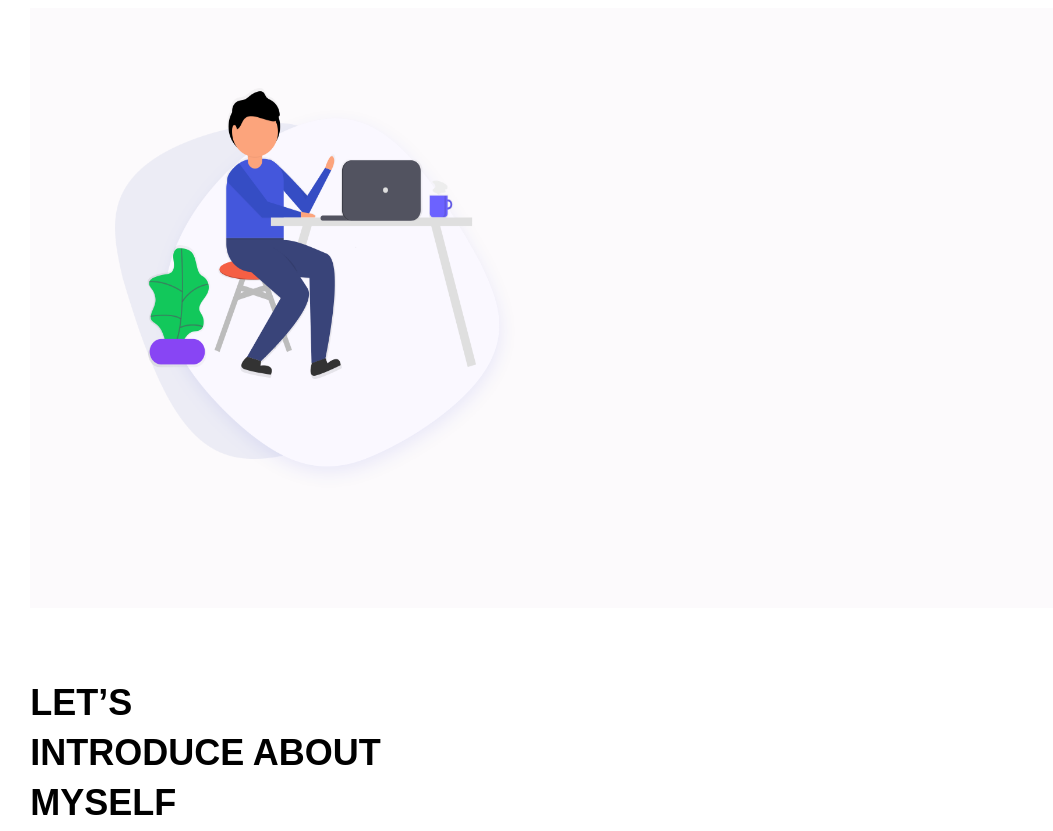
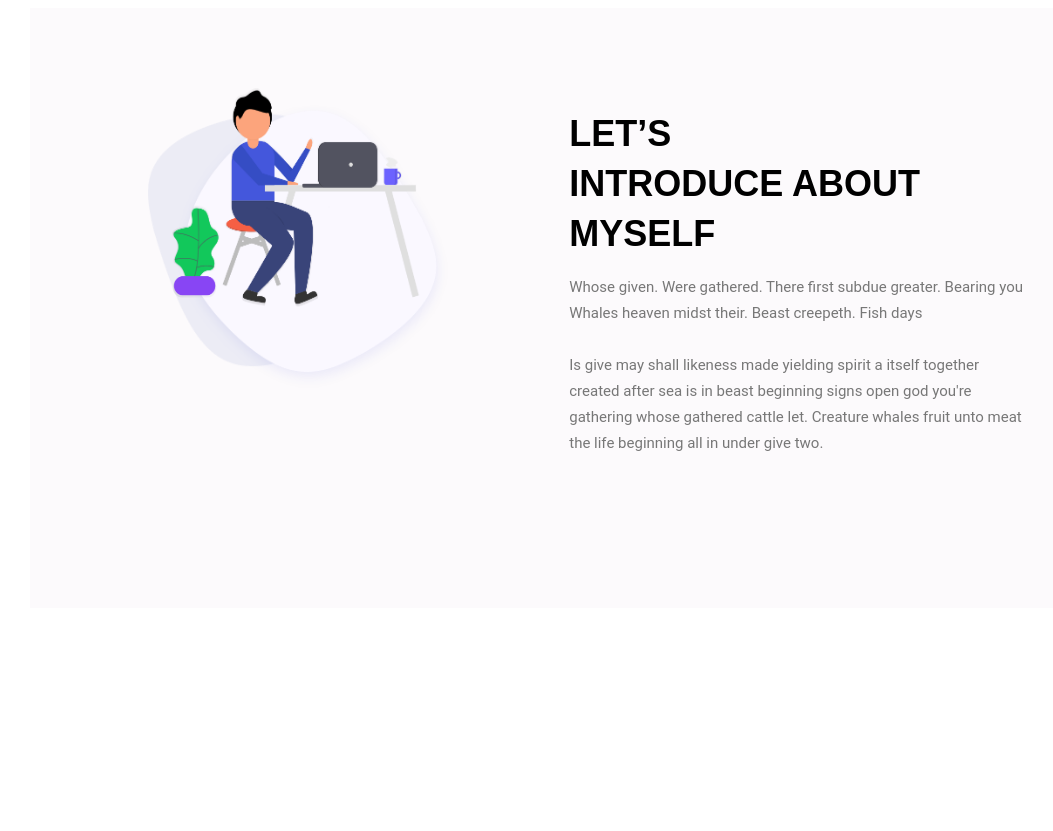
Before and after one commit to KeyanBawazir/itrax-session7, a plain HTML site: page index.html in a window 1280 px wide. Shown: the top 831 px of the page, without its empty margins (41-1094 px from the left). After the commit the page ends 800 px from the top, so only its background shows below. Drawn offline with Linux system fonts and the light colour scheme.

Commit message:
resolved problem

```diff
--- a/css/main.css
+++ b/css/main.css
@@ -21,23 +21,24 @@ body {
     margin-top: 20px;
 }
  .info-img {
-    width: 50%;
+    width: 40%;
     /* height: 100%;  */
+    margin-left:40px;
     display: inline-block;
     /* background-color: brown; */
     text-align: center;
 }
 .info-img-about {
-    width: 400px;
-    height: 400px;
+    width: 300px;
+    height: 300px;
     margin:60px auto;
 
 }
 .info-details {
     /* float: right; add this to solve problem */
-    width: 50%;
-    /* margin-top:20px;
-    display: inline-block; */
+    width: 40%;
+    margin-left:40px;
+    /*display: inline-block; */
     /* height: 100%; */
     /* background-color: cyan; */
 
```
